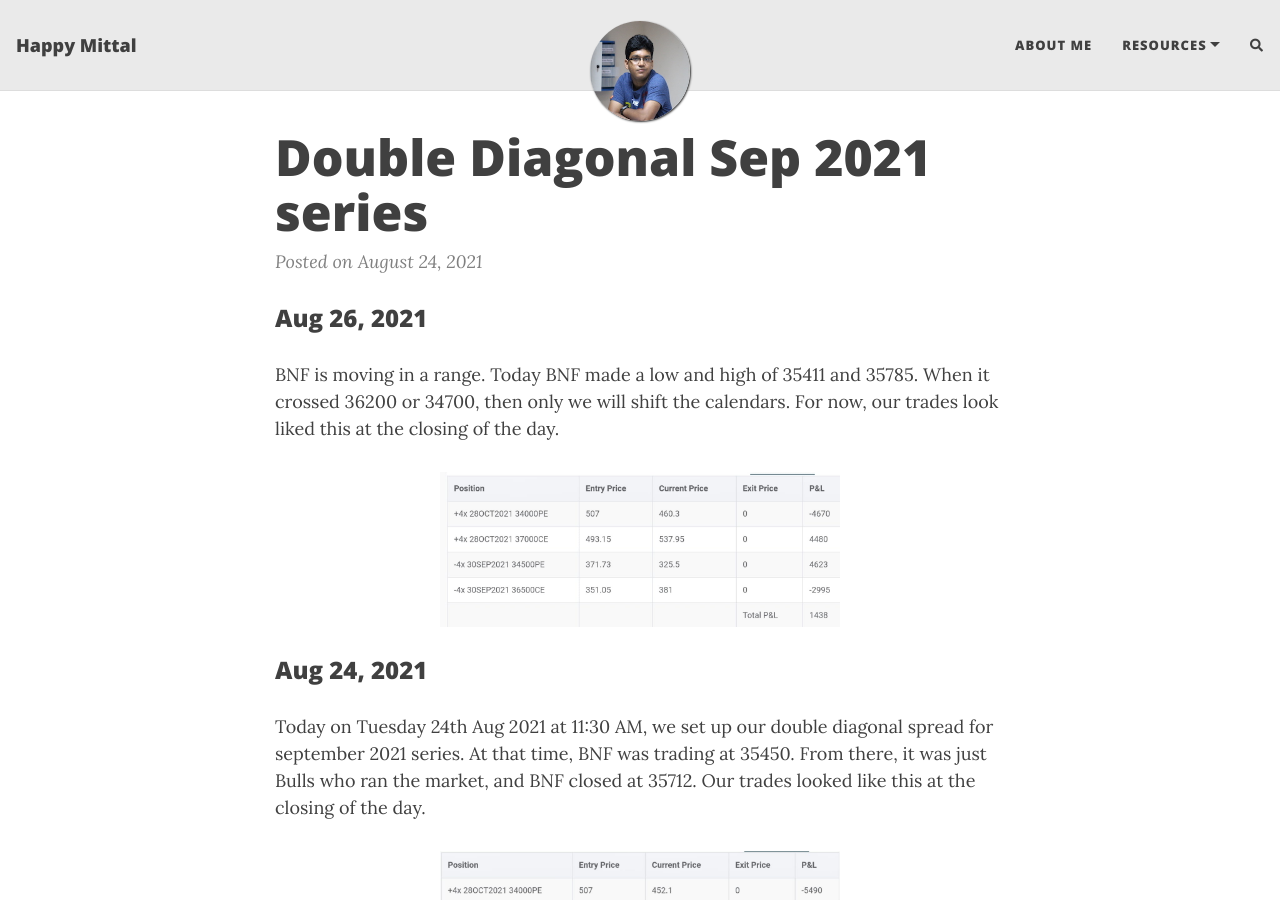
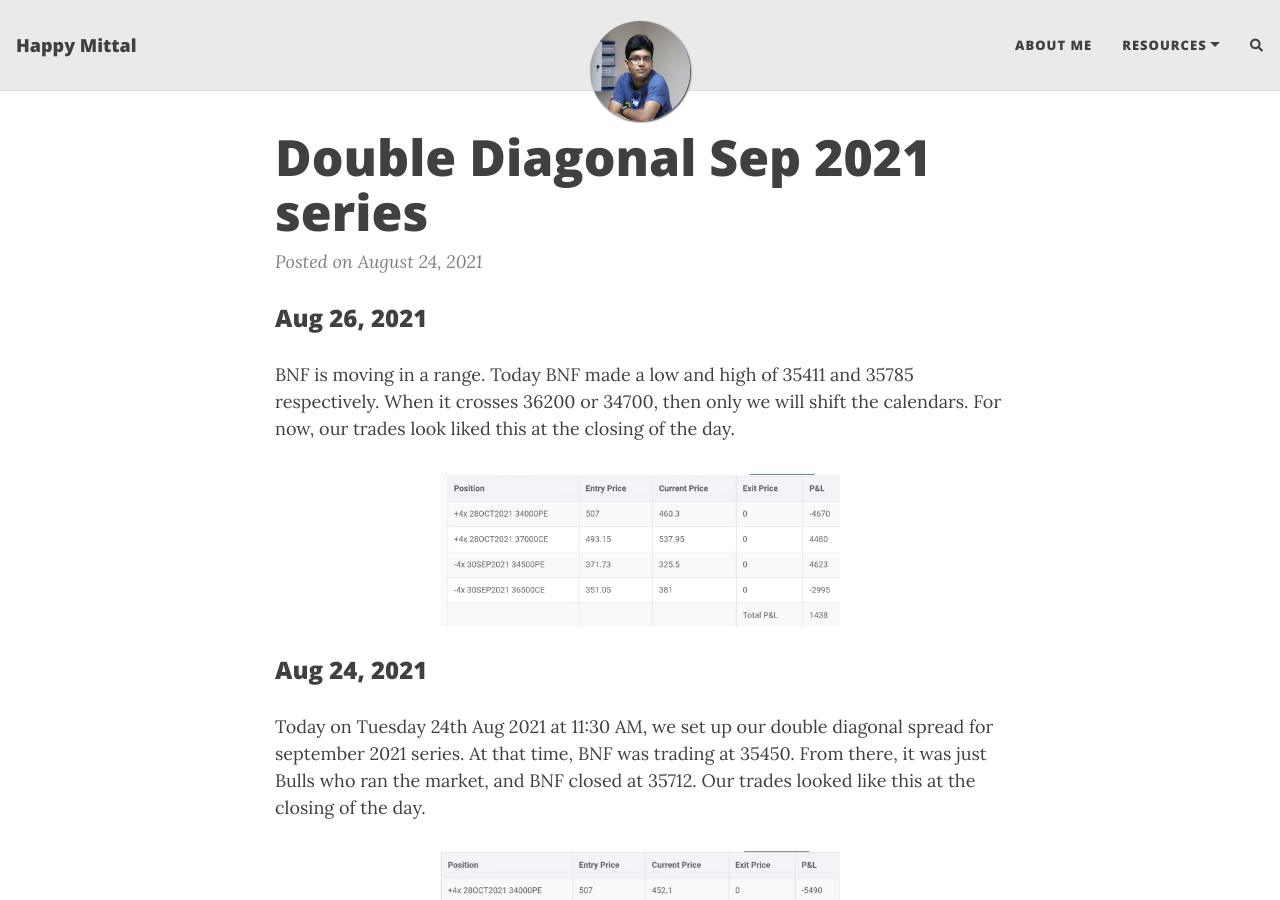
Before and after one commit to happy2332/happy2332.github.io, a Jekyll site: the page built from _posts/2021-08-24-double-diagonal-sep-2021-series.md, in a window 1280 px wide and 900 px high. Built offline with Jekyll 4.4.1, drawn with Linux system fonts in a browser that asks for light colours; nearby versions of some CDN libraries; comment, search, counter and statistics services are not loaded.

Commit message:
Update 2021-08-24-double-diagonal-sep-2021-series.md

```diff
--- a/_posts/2021-08-24-double-diagonal-sep-2021-series.md
+++ b/_posts/2021-08-24-double-diagonal-sep-2021-series.md
@@ -6,7 +6,7 @@ comments: true
 ---
 
 ### Aug 26, 2021
-BNF is moving in a range. Today BNF made a low and high of 35411 and 35785. When it crossed 36200 or 34700, then only we will shift the calendars. For now, our trades look liked this at the closing of the day.
+BNF is moving in a range. Today BNF made a low and high of 35411 and 35785 respectively. When it crosses 36200 or 34700, then only we will shift the calendars. For now, our trades look liked this at the closing of the day.
 <p style="text-align:center;"><img src="../assets/img/dd_status_aug_26_2021.jpeg" width="400px"/></p>
 
 ### Aug 24, 2021
```
